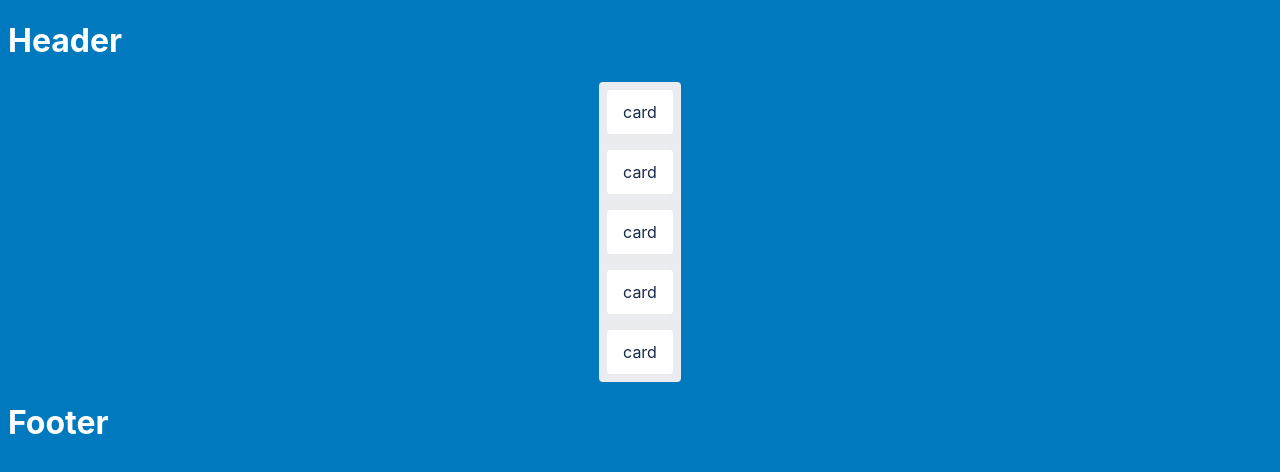
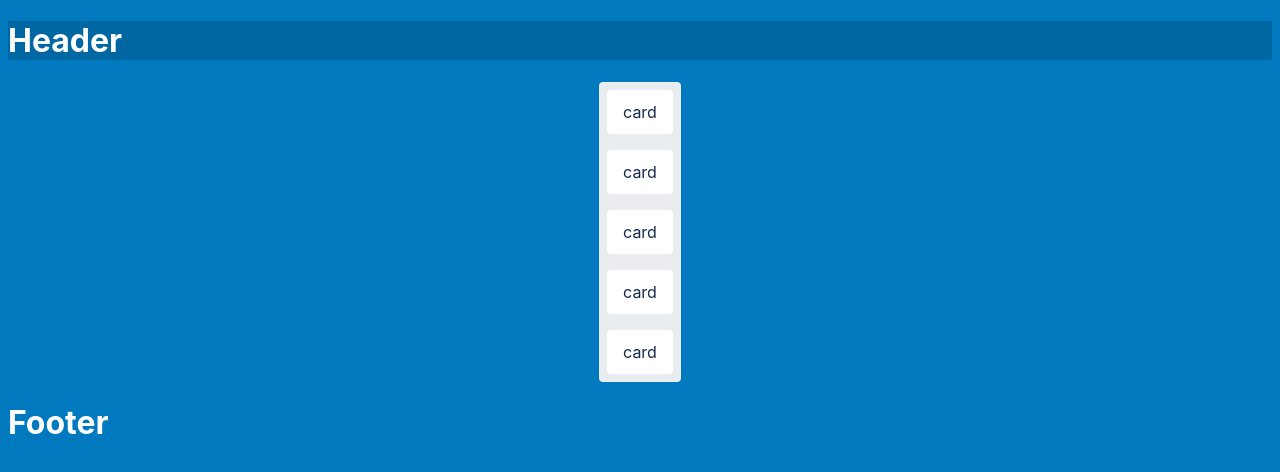
Before and after one commit to SuguruOoki/nuxt-original-trello, a Nuxt app: page / in a window 1280 px wide. Shown: the top 472 px of the page. Built offline with nearby package versions, Linux system fonts and the light colour scheme.

Commit message:
Fix a tag in Header component

```diff
--- a/components/Header.vue
+++ b/components/Header.vue
@@ -1,8 +1,11 @@
 <template>
-  <div>
+  <header class="global-header">
     <h1>Header</h1>
-  </div>
+  </header>
 </template>
 
 <style lang="scss">
+.global-header {
+  background-color: #0067a3;
+}
 </style>
```
